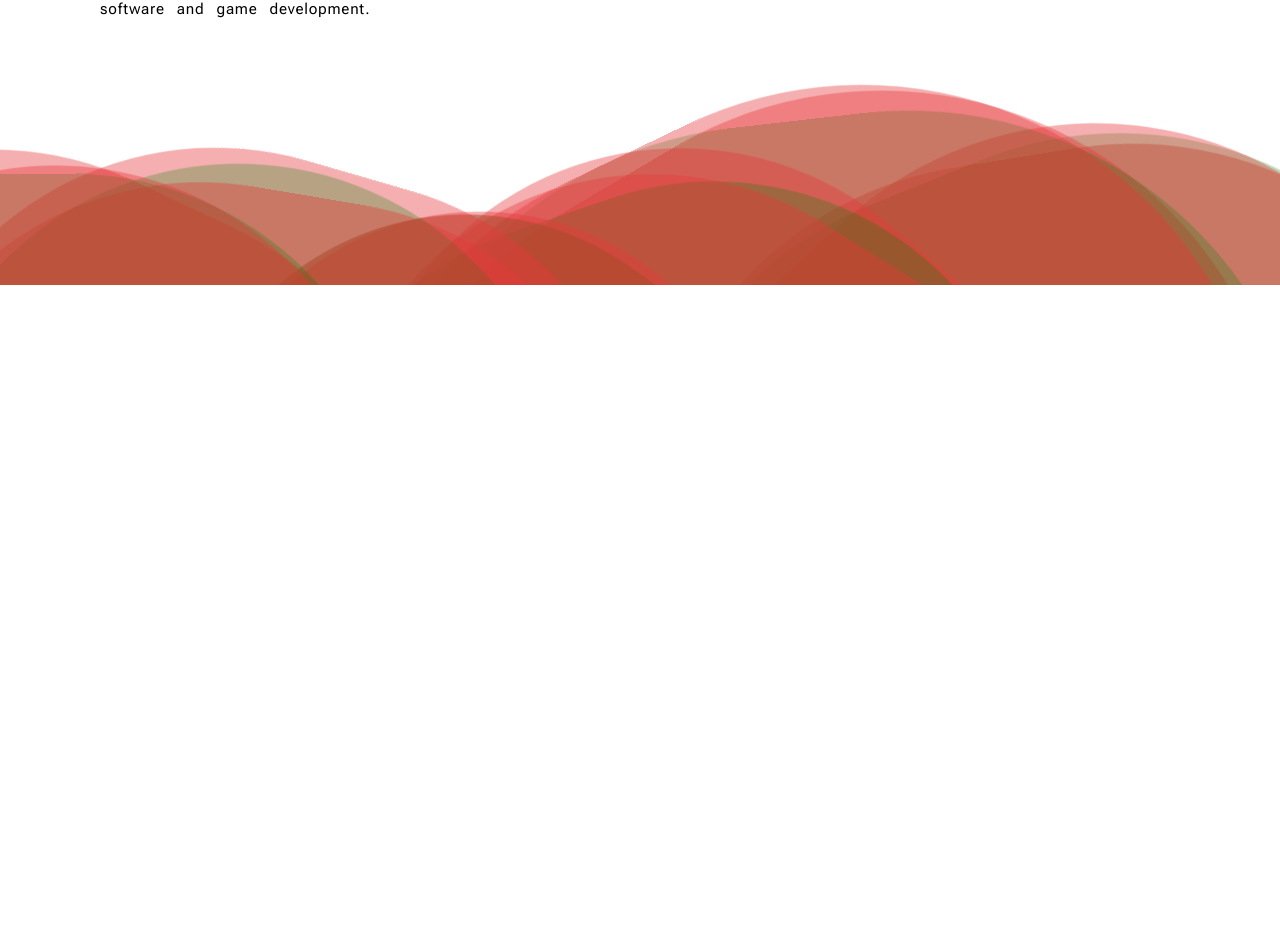
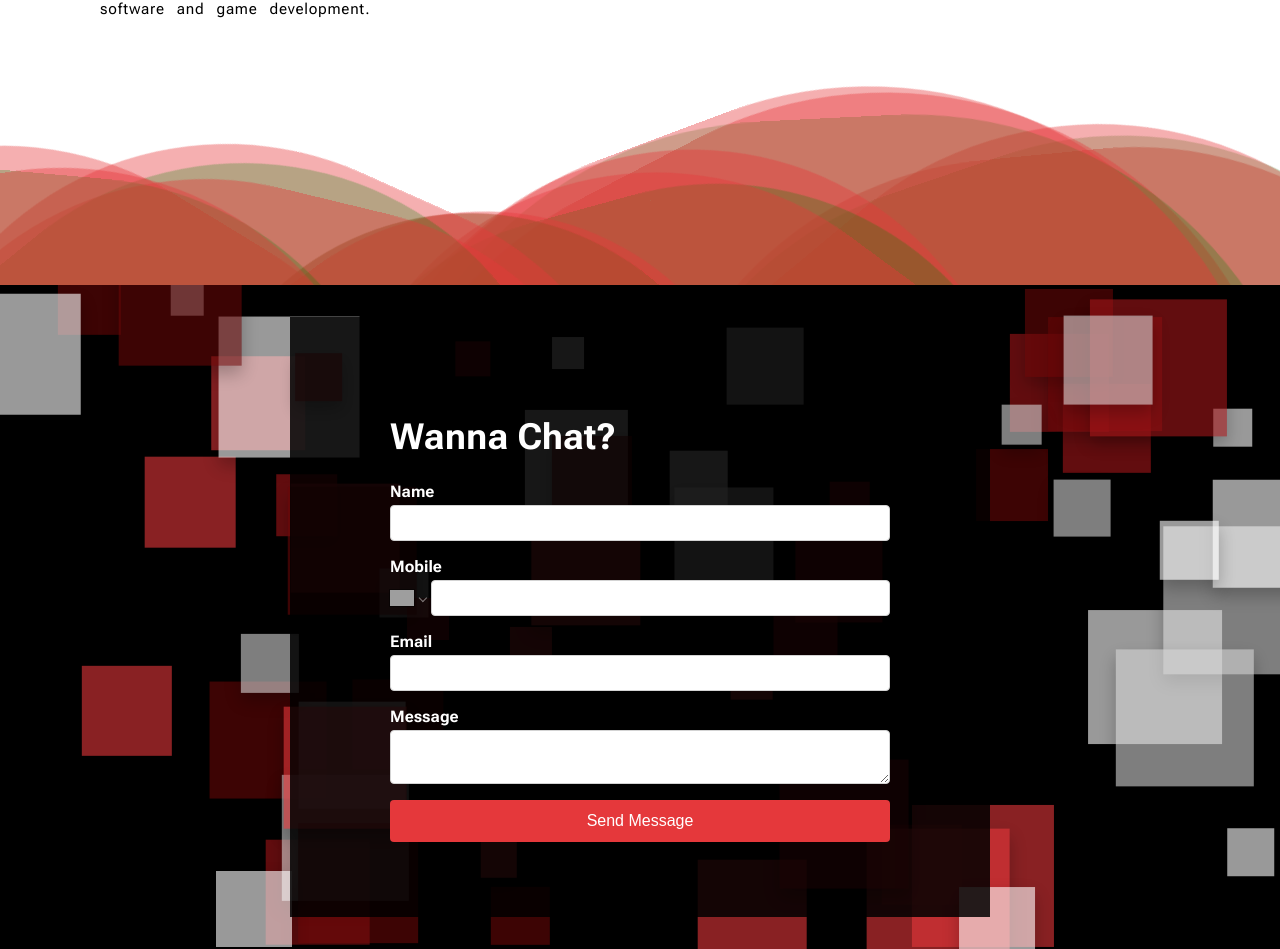
Before and after one commit to Harmanjyot/portfolio, a React (Create React App) app in the folder react-app/portfolio-app/: page / in a window 1280 px wide. Shown: the part 1214-2163 px from the top of the page. Before the commit the page ends 1499 px from the top, so only its background shows below. Built offline with nearby package versions, Linux system fonts and the light colour scheme; grey boxes are pictures that could not be loaded.

Commit message:
form design only

```diff
--- a/react-app/portfolio-app/package.json
+++ b/react-app/portfolio-app/package.json
@@ -13,6 +13,7 @@
     "axios": "^1.10.0",
     "react": "^19.1.0",
     "react-dom": "^19.1.0",
+    "react-phone-number-input": "^3.4.16",
     "react-redux": "^9.2.0",
     "react-router-dom": "^7.6.3",
     "react-scripts": "5.0.1",
--- /dev/null
+++ b/react-app/portfolio-app/src/Components/Forms/LetsChat.js
@@ -0,0 +1,187 @@
+import React, { useState, useEffect, useRef } from "react";
+import "../../SCSS/Forms/letsChat.scss";
+// note: install with `npm install react-phone-number-input`
+import PhoneInput, { isValidPhoneNumber } from "react-phone-number-input";
+import "react-phone-number-input/style.css";
+import { IMG_PREFIX, IMG_ILLUSTRATION } from "../constants";
+
+const LetsChat = () => {
+  const [name, setName] = useState("");
+  const [mobile, setMobile] = useState("");
+  const [email, setEmail] = useState("");
+  const [message, setMessage] = useState("");
+
+  const [errors, setErrors] = useState({});
+  const containerRef = useRef(null);
+
+  const validate = () => {
+    const errs = {};
+    if (!name.trim()) errs.name = "Name is required";
+
+    if (!mobile.trim()) {
+      errs.mobile = "Mobile number is required";
+    } else if (!isValidPhoneNumber(mobile)) {
+      errs.mobile = "Enter a valid phone number";
+    }
+
+    if (!email.trim()) {
+      errs.email = "Email is required";
+    } else if (!/^[^@\s]+@[^@\s]+\.[^@\s]+$/.test(email)) {
+      errs.email = "Enter a valid email address";
+    }
+
+    if (!message.trim()) errs.message = "Message cannot be empty";
+
+    setErrors(errs);
+    return Object.keys(errs).length === 0;
+  };
+
+  const handleSubmit = (e) => {
+    e.preventDefault();
+    if (!validate()) return;
+
+    // submit logic here - e.g. API call
+    console.log({ name, mobile, email, message });
+    alert("Form submitted (see console)");
+
+    // reset
+    setName("");
+    setMobile("");
+    setEmail("");
+    setMessage("");
+    setErrors({});
+  };
+
+  // generate abstract blocks background on mount
+  useEffect(() => {
+    const container = containerRef.current;
+    if (!container) return;
+    const count = Math.floor(Math.floor(80 * 1.5) * 0.5); // back down by 50% -> 60
+    const blocks = [];
+    const createBlock = () => {
+      const div = document.createElement("div");
+      div.className = "block";
+      // random size between 0.5 and 3 scale of base 50
+      const base = 50;
+      const scale = Math.random() * (3 - 0.5) + 0.5;
+      const size = base * scale;
+      div.style.width = `${size}px`;
+      div.style.height = `${size}px`;
+      div.style.left = `${Math.random() * 100}%`;
+      div.style.top = `${Math.random() * 100}%`;
+      // position without rotation
+      div.style.transform = `translate(-50%, -50%)`;
+      container.appendChild(div);
+      blocks.push(div);
+    };
+    for (let i = 0; i < count; i++) createBlock();
+
+    // interaction: move any blocks within radius when mouse moves
+    const radius = 150; // increase interaction radius by 50%
+    const handleMouseMove = (e) => {
+      const rect = container.getBoundingClientRect();
+      const mx = e.clientX - rect.left;
+      const my = e.clientY - rect.top;
+      blocks.forEach((b) => {
+        const bx = b.offsetLeft + b.offsetWidth / 2;
+        const by = b.offsetTop + b.offsetHeight / 2;
+        const dx = mx - bx;
+        const dy = my - by;
+        const dist = Math.sqrt(dx * dx + dy * dy);
+        if (dist < radius) {
+          const angle = Math.atan2(dy, dx);
+          const move = (radius - dist) * 0.075; // increase move magnitude by 50%
+          b.style.transition = "transform 0.13s"; // faster transition (~50% faster)
+          b.style.transform = `translate(-50%, -50%) translate(${Math.cos(angle) * move}px, ${Math.sin(angle) * move}px)`;
+        } else {
+          // reset to original position
+          b.style.transition = "transform 0.27s"; // faster return
+          b.style.transform = `translate(-50%, -50%)`;
+        }
+      });
+    };
+    container.addEventListener("mousemove", handleMouseMove);
+
+    // periodic random horizontal nudges
+    const randomMove = () => {
+      const countToMove = Math.floor(Math.random() * 2) + 3; // 3 or 4 squares
+      for (let i = 0; i < countToMove; i++) {
+        const idx = Math.floor(Math.random() * blocks.length);
+        const b = blocks[idx];
+        if (!b) continue;
+        const direction = Math.random() < 0.5 ? -1 : 1;
+        const offset = 20 * direction;
+        b.style.transition = "transform 0.5s";
+        b.style.transform = `translate(-50%, -50%) translateX(${offset}px)`;
+        // revert after short duration
+        setTimeout(() => {
+          b.style.transition = "transform 0.5s";
+          b.style.transform = `translate(-50%, -50%)`;
+        }, 800);
+      }
+    };
+
+    const intervalId = setInterval(randomMove, Math.random() * 1000 + 1000); // 1-2s
+
+    return () => {
+      container.removeEventListener("mousemove", handleMouseMove);
+      clearInterval(intervalId);
+      blocks.forEach((b) => {
+        if (b.parentNode === container) container.removeChild(b);
+      });
+    };
+  }, []);
+
+  return (
+    <div className="lets-chat-container" ref={containerRef}>
+      <form
+        className="lets-chat-form"
+        onSubmit={handleSubmit}
+        noValidate
+        netlify
+      >
+        <h1>Wanna Chat?</h1>
+        <div className="form-group">
+          <label>Name</label>
+          <input
+            type="text"
+            value={name}
+            onChange={(e) => setName(e.target.value)}
+          />
+          {errors.name && <span className="error">{errors.name}</span>}
+        </div>
+
+        <div className="form-group">
+          <label>Mobile</label>
+          <PhoneInput value={mobile} onChange={setMobile} defaultCountry="US" />
+          {errors.mobile && <span className="error">{errors.mobile}</span>}
+        </div>
+
+        <div className="form-group">
+          <label>Email</label>
+          <input
+            type="email"
+            value={email}
+            onChange={(e) => setEmail(e.target.value)}
+          />
+          {errors.email && <span className="error">{errors.email}</span>}
+        </div>
+
+        <div className="form-group">
+          <label>Message</label>
+          <textarea
+            value={message}
+            onChange={(e) => setMessage(e.target.value)}
+          />
+          {errors.message && <span className="error">{errors.message}</span>}
+        </div>
+
+        <button type="submit" className="submit-btn">
+          Send Message
+        </button>
+      </form>
+    </div>
+  );
+};
+
+export default LetsChat;
--- a/react-app/portfolio-app/src/Components/NavBar/NavComponent.js
+++ b/react-app/portfolio-app/src/Components/NavBar/NavComponent.js
@@ -29,6 +29,17 @@ const NavComponent = () => {
       handMouseLeave();
     }
   };
+
+  const handleChatClick = () => {
+    const chatElement = document.querySelector(".lets-chat-container");
+    if (chatElement) {
+      chatElement.scrollIntoView({ behavior: "smooth" });
+    } else {
+      window.location.href = "/#chat";
+      handMouseLeave();
+    }
+  };
+
   return (
     <div className="nav-component">
       <div
@@ -85,7 +96,7 @@ const NavComponent = () => {
                 : "nav-button-main lets-chat"
             }
             onMouseEnter={handleMouseEnter.bind(this)}
-            onClick={() => (window.location.href = "/contact")}
+            onClick={handleChatClick}
             // onMouseLeave={handMouseLeave.bind(this)}
           >
             Let's Chat!
--- a/react-app/portfolio-app/src/Containers/HomeContainer.js
+++ b/react-app/portfolio-app/src/Containers/HomeContainer.js
@@ -2,14 +2,19 @@ import React, { useEffect, useState } from "react";
 import "../SCSS/Homepage/Scroll1.scss";
 import Banner from "../Components/Homepage/Banner";
 import About from "../Components/AboutMe/About";
+import LetsChat from "../Components/Forms/LetsChat";
 
 const HomeContainer = () => {
   useEffect(() => {
-    if (window.location.hash === '#about') {
+    if (window.location.hash === "#about" || window.location.hash === "#chat") {
       setTimeout(() => {
-        const aboutElement = document.querySelector('.about-container');
-        if (aboutElement) {
-          aboutElement.scrollIntoView({ behavior: 'smooth' });
+        const selector =
+          window.location.hash === "#about"
+            ? ".about-container"
+            : ".lets-chat-container";
+        const element = document.querySelector(selector);
+        if (element) {
+          element.scrollIntoView({ behavior: "smooth" });
           // Remove the hash from the URL
           window.history.replaceState(null, null, window.location.pathname);
         }
@@ -21,6 +26,7 @@ const HomeContainer = () => {
     <div className="home-container">
       <Banner />
       <About />
+      <LetsChat />
     </div>
   );
 };
--- a/react-app/portfolio-app/src/SCSS/About/about.scss
+++ b/react-app/portfolio-app/src/SCSS/About/about.scss
@@ -4,6 +4,7 @@
   padding-bottom: 200px; // leave room for waves
   overflow: hidden;
   height: 550px;
+  position: relative;
 }
 
 .content {
@@ -113,7 +114,8 @@
   border-radius: 5px;
   //   box-shadow: 0 2px 30px rgba(black, 0.2);
   //   background: lighten(#f0f4c3, 10%);
-  //   position: relative;
+  position: absolute;
+  // top: 100px;
   //   overflow: hidden;
   //   transform: translate3d(0, 0, 0);
   transform: rotate(180deg);
--- /dev/null
+++ b/react-app/portfolio-app/src/SCSS/Forms/letsChat.scss
@@ -0,0 +1,108 @@
+@import "../Common";
+@import url("https://fonts.googleapis.com/css2?family=Noto+Sans+JP:wght@700&display=swap");
+
+:root {
+  --block-color-1: #e71d36;
+  --block-color-2: #011627;
+  --background-color: #000;
+}
+
+.lets-chat-container {
+  background-color: #000; /* black background */
+  padding: 2rem;
+  display: block;
+  position: relative;
+  overflow: hidden;
+
+  .block {
+    position: absolute;
+    width: 50px;
+    height: 50px;
+    background-color: #fff;
+    box-shadow: 0 8px 16px rgba(0, 0, 0, 0.4);
+    opacity: 0.6;
+    z-index: 1;
+  }
+  .block:nth-of-type(3n + 2) {
+    background-color: $primary_6;
+  }
+  .block:nth-of-type(3n + 3) {
+    background-color: $primary_4;
+  }
+  /* additional colors cycling */
+  .block:nth-of-type(4n) {
+    background-color: $primary_8;
+  }
+  .block:nth-of-type(5n) {
+    background-color: $primary_3;
+  }
+}
+
+// Basic styles for contact form
+.lets-chat-form {
+  max-width: 500px;
+  margin: 0 auto;
+  width: 100%;
+  display: flex;
+  flex-direction: column;
+  position: relative;
+  color: white;
+  padding: 75px 100px;
+  background-color: rgba(0, 0, 0, 0.85);
+  z-index: 10;
+  h1 {
+    font-size: 2.25em;
+  }
+  .form-group {
+    margin-bottom: 1rem;
+    display: flex;
+    flex-direction: column;
+
+    label {
+      margin-bottom: 0.25rem;
+      font-weight: bold;
+    }
+
+    input,
+    textarea,
+    select {
+      padding: 0.5rem;
+      border: 1px solid $primary_8;
+      border-radius: 4px;
+      font-size: 1rem;
+    }
+
+    .mobile-row {
+      display: flex;
+      gap: 0.5rem;
+
+      select {
+        flex: 0 0 120px;
+      }
+
+      input {
+        flex: 1;
+      }
+    }
+
+    .error {
+      color: red;
+      font-size: 0.875rem;
+      margin-top: 0.25rem;
+    }
+  }
+
+  .submit-btn {
+    padding: 0.75rem 1.5rem;
+    background: $primary_6;
+    color: white;
+    border: none;
+    border-radius: 4px;
+    font-size: 1rem;
+    cursor: pointer;
+
+    &:hover {
+      background: darken($primary_6, 10%);
+    }
+  }
+}
--- a/react-app/portfolio-app/src/index.js
+++ b/react-app/portfolio-app/src/index.js
@@ -15,7 +15,7 @@ root.render(
 
       <Routes>
         <Route path="/" element={<HomeContainer />} />
-        <Route path="/projects" element={<NotFound />} />
+        <Route path="/projects" element={<Projects />} />
         <Route path="*" element={<NotFound />} />
         <Route path="*" element={<NotFound />} />
       </Routes>
```
Also changed, not shown: react-app/portfolio-app/public/img/illustrations/discuss.png (added), 1 other file (tests, documents, lock files or other folders).
